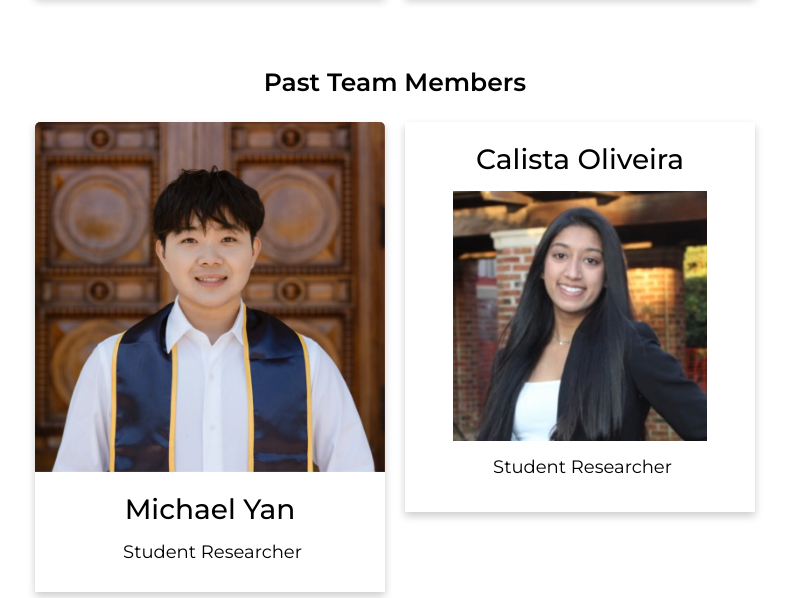
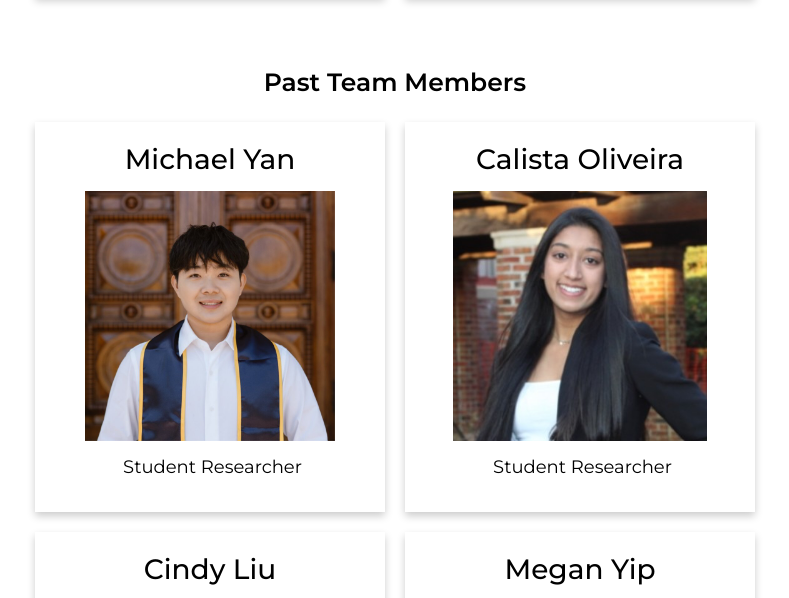
Before and after one commit to FuturePain/myWebsite, a plain HTML site: page about.html in a window 1280 px wide. Shown: the part 1736-2334 px from the top of the page, without its empty margins (245-1034 px from the left). Drawn offline with nearby package versions, Linux system fonts and the light colour scheme.

Commit message:
changed michael's card

```diff
--- a/about.html
+++ b/about.html
@@ -231,7 +231,7 @@
       <div class="bio-container-bottom">
         <div class="bio-row-bottom">
 
-          <div class="bio-card">
+          <!-- <div class="bio-card">
             <div class="bio-card-inner">
               <div class="bio-card-front">
                 <div class="bio-card-pic"><img src="./assets/images/yan.jpg" alt="Headshot of Michael Yan"></div>
@@ -244,6 +244,14 @@
                 <div class="bio-card-back-text">Michael is a second-year undergraduate at Berkeley studying Molecular and Cellular Biology with a minor in Public Policy. With professional interests in politics and health economics, he aims to pursue a career in health policy and clinical research as a physician-economist. Outside of academics, you can find Michael golfing on weekday mornings and singing as a true tenor.</div>
               </div>
             </div>
+          </div> -->
+
+          <div class="bio-card-bottom">
+            <div class="bio-card-inner-old">
+                <div class="bio-card-name">Michael Yan</div>
+                <div class="bio-card-pic-bottom"><img src="./assets/images/yan.jpg" alt="Headshot of Michael Yan"></div>
+                <div class="bio-card-role">Student Researcher</div>
+              </div>
           </div>
 
           <div class="bio-card-bottom">
```
